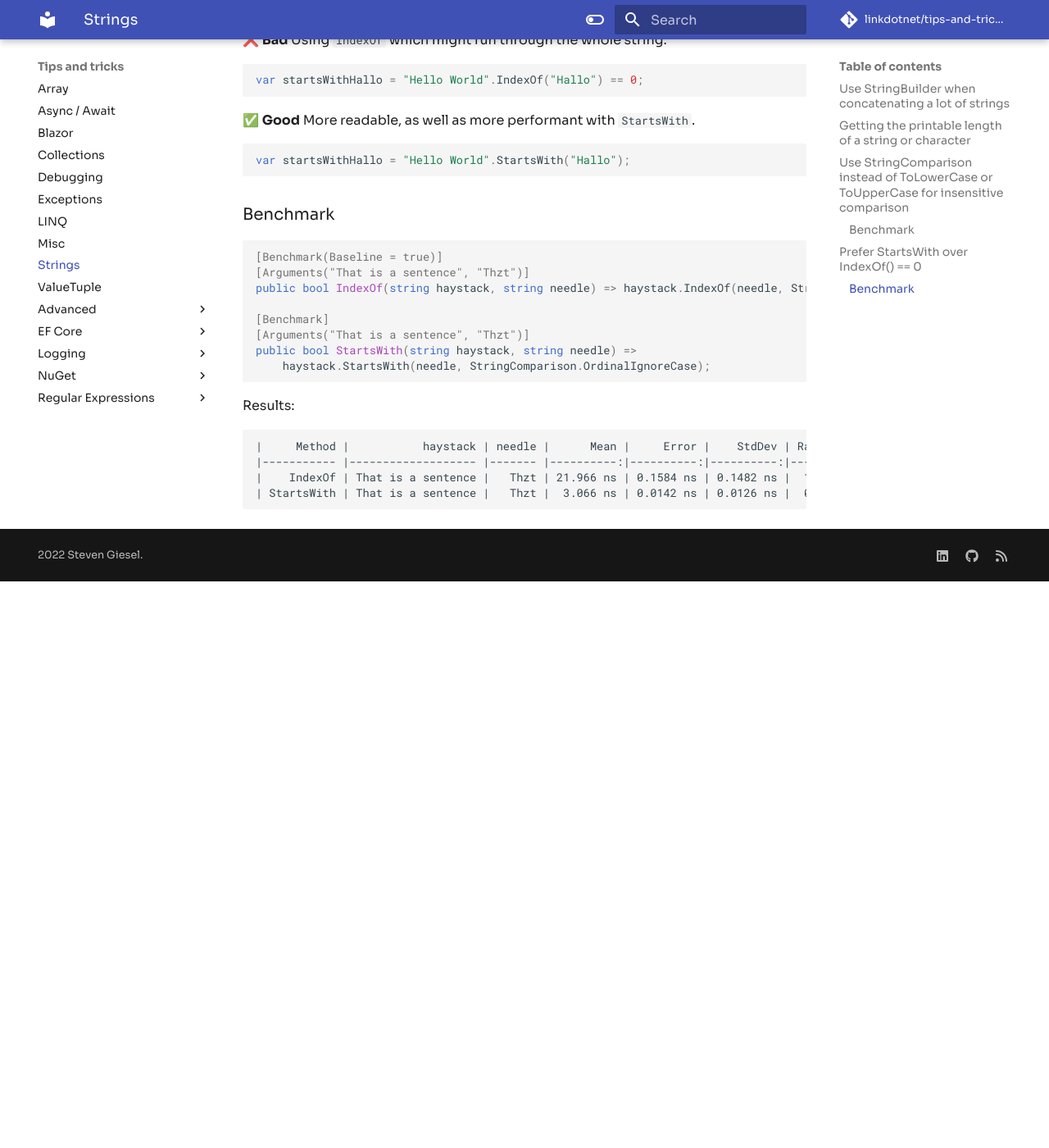
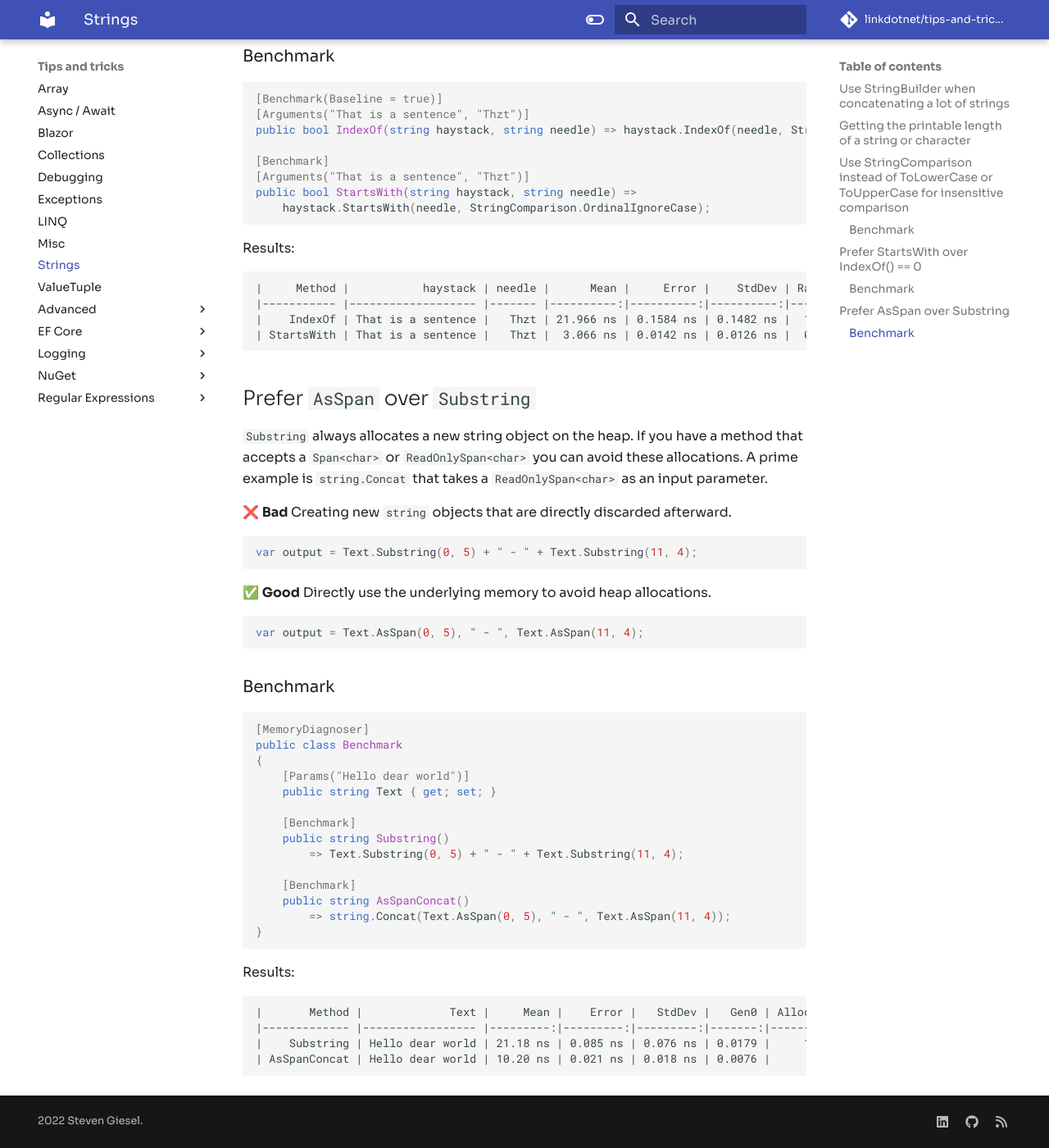
Before and after one commit to linkdotnet/tips-and-tricks, an MkDocs documentation site: the page built from docs/strings.md, in a window 1280 px wide and 1400 px high, scrolled down 3069 px. Shown: the whole window at 82% size. Built offline with MkDocs 1.6.1 and Material for MkDocs 9.7.7, drawn with Linux system fonts in a browser that asks for light colours; comment, search, counter and statistics services are not loaded; before the commit the page ends 3778 px from its top, so only the background shows below that; some of the changed text lies outside the part shown.

Commit message:
Added Substring AsSpam

````diff
--- a/docs/strings.md
+++ b/docs/strings.md
@@ -15,16 +15,7 @@ for (var i = 0; i < 25; i++)
 ```
 
 ✅ **Good** Usage of `StringBuilder` will reduce the allocations dramatically and also performs better.
-```csharp
-var stringBuilder = new StringBuilder();
-
-for (var i = 0; i < 25; i++)
-{
-    stringBuilder.Append("test" + i);
-}
-```
-
-Here a comparison of both methods:
+Here is a comparison of both methods:
 
 ```
 |              Method | Times |        Mean |     Error |      StdDev |      Median | Ratio | RatioSD |   Gen 0 | Allocated |
@@ -140,3 +131,42 @@ Results:
 |    IndexOf | That is a sentence |   Thzt | 21.966 ns | 0.1584 ns | 0.1482 ns |  1.00 |
 | StartsWith | That is a sentence |   Thzt |  3.066 ns | 0.0142 ns | 0.0126 ns |  0.14 |
 ```
+
+## Prefer `AsSpan` over `Substring`
+`Substring` always allocates a new string object on the heap. If you have a method that accepts a `Span<char>` or `ReadOnlySpan<char>` you can avoid these allocations. A prime example is `string.Concat` that takes a `ReadOnlySpan<char>` as an input parameter.
+
+❌ **Bad** Creating new `string` objects that are directly discarded afterward.
+```csharp
+var output = Text.Substring(0, 5) + " - " + Text.Substring(11, 4);
+```
+
+✅ **Good** Directly use the underlying memory to avoid heap allocations.
+```csharp
+var output = Text.AsSpan(0, 5), " - ", Text.AsSpan(11, 4);
+```
+
+### Benchmark
+```csharp
+[MemoryDiagnoser]
+public class Benchmark
+{
+    [Params("Hello dear world")]
+    public string Text { get; set; }
+
+    [Benchmark]
+    public string Substring()
+        => Text.Substring(0, 5) + " - " + Text.Substring(11, 4);
+
+    [Benchmark]
+    public string AsSpanConcat()
+        => string.Concat(Text.AsSpan(0, 5), " - ", Text.AsSpan(11, 4));
+}
+```
+
+Results:
+```no-class
+|       Method |             Text |     Mean |    Error |   StdDev |   Gen0 | Allocated |
+|------------- |----------------- |---------:|---------:|---------:|-------:|----------:|
+|    Substring | Hello dear world | 21.18 ns | 0.085 ns | 0.076 ns | 0.0179 |     112 B |
+| AsSpanConcat | Hello dear world | 10.20 ns | 0.021 ns | 0.018 ns | 0.0076 |      48 B |
+```
````
